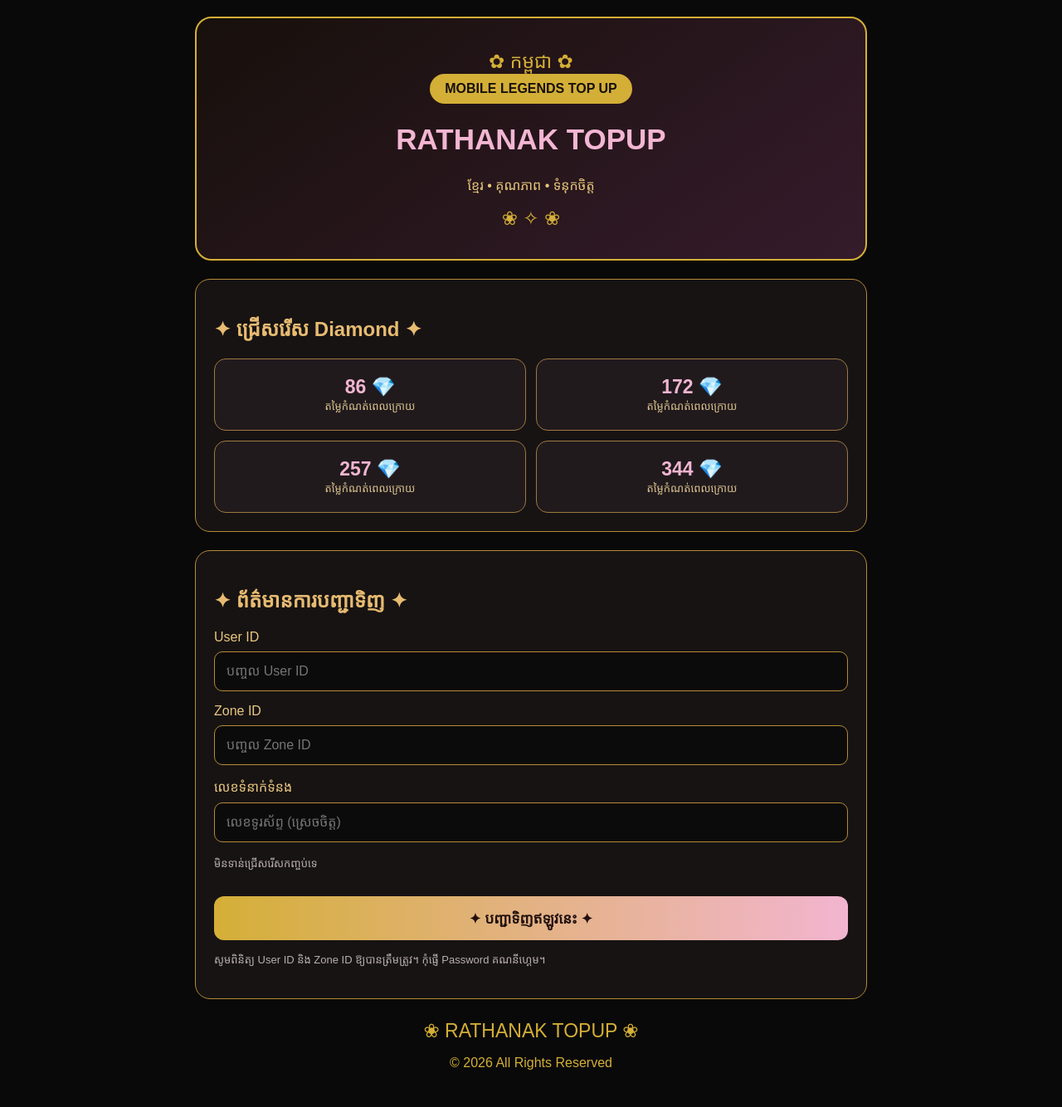
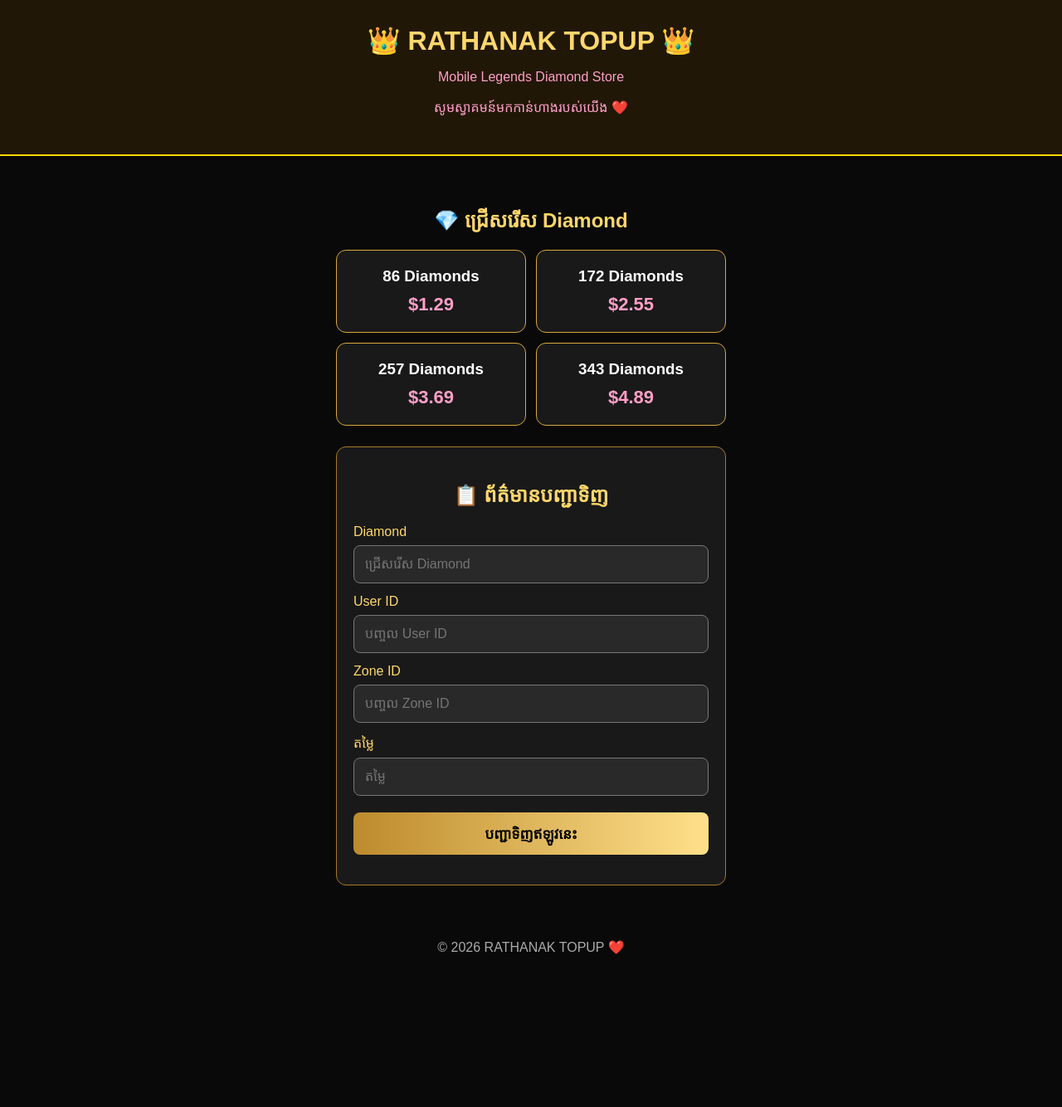
Before and after one commit to 8hmw8c2nt5-lang/Rathanaktopup, a plain HTML site: page index.html in a window 1280 px wide. Shown: the whole page at 83% size. After the commit the page ends 1176 px from the top, so only its background shows below. Drawn offline with Linux system fonts and the light colour scheme.

Commit message:
Update index.html

```diff
--- a/index.html
+++ b/index.html
@@ -3,153 +3,81 @@
 <html lang="km">
 <head>
 <meta charset="UTF-8">
-<meta name="viewport" content="width=device-width, initial-scale=1.0">
+<meta name="viewport" content="width=device-width, initial-scale=1">
 <title>RATHANAK TOPUP</title>
 <style>
 *{box-sizing:border-box}
-body{
- margin:0;background:#090909;color:white;
- font-family:Arial,sans-serif;
-}
-.wrap{max-width:850px;margin:auto;padding:20px}
-.hero{
- text-align:center;padding:35px 15px;
- border:2px solid #d4af37;border-radius:20px;
- background:linear-gradient(145deg,#17100b,#351b2b);
-}
-.hero h1{color:#f3b6d2;font-size:35px}
-.hero p{color:#e5c77a}
-.khmer{color:#d4af37;font-size:23px}
-.tag{
- display:inline-block;background:#d4af37;
- color:#17100b;padding:9px 18px;
- border-radius:30px;font-weight:bold;
-}
-.panel{
- margin-top:22px;padding:22px;
- background:#171313;border:1px solid #b58b37;
- border-radius:18px;
-}
-h2{color:#e7bb71}
-.packages{
- display:grid;grid-template-columns:repeat(2,1fr);
- gap:12px;
-}
-.pkg{
- background:#211a1d;color:white;
- border:1px solid #9e7940;
- border-radius:14px;padding:20px 8px;
- cursor:pointer;
-}
-.pkg b{display:block;color:#f0b5d1;font-size:23px}
-.pkg span{color:#d8c18c;font-size:13px}
-.pkg.selected{
- background:#49303b;border:2px solid #f0b5d1;
-}
-.field{display:block;margin:15px 0;color:#e8c77f}
-.field input{
- width:100%;padding:14px;margin-top:8px;
- border-radius:10px;border:1px solid #b58b37;
- background:#0c0b0b;color:white;font-size:16px;
-}
-.btn{
- width:100%;padding:15px;margin-top:15px;
- border:0;border-radius:12px;
- background:linear-gradient(90deg,#d4af37,#f2b5d0);
- color:#21100f;font-weight:bold;font-size:17px;
-}
-.note{color:#b9aeb1;font-size:13px;line-height:1.7}
-footer{text-align:center;padding:25px;color:#d4af37}
+body{margin:0;background:#090909;color:white;font-family:Arial,sans-serif}
+header{text-align:center;padding:30px 12px;background:#211707;border-bottom:2px solid gold}
+h1{color:#ffd76b;margin:0}
+header p{color:#ff9fc7}
+main{max-width:500px;margin:25px auto;padding:15px}
+h2{text-align:center;color:#ffd76b}
+.packages{display:grid;grid-template-columns:1fr 1fr;gap:12px}
+.package{background:#191919;border:1px solid #d6a83e;border-radius:12px;padding:20px 8px;text-align:center;cursor:pointer}
+.package.selected{background:#49300d;border:2px solid gold}
+.package h3{margin:0 0 10px}
+.price{font-size:22px;color:#ff9fc7;font-weight:bold}
+form{margin-top:25px;padding:20px;background:#191919;border:1px solid #a47a2c;border-radius:12px}
+label{display:block;color:#ffd76b;margin:13px 0 7px}
+input{width:100%;padding:13px;background:#292929;border:1px solid #777;border-radius:8px;color:white;font-size:16px}
+button{width:100%;padding:14px;margin-top:20px;background:linear-gradient(90deg,#bd8b2d,#ffe08a);border:0;border-radius:8px;font-size:17px;font-weight:bold}
+#result{text-align:center;color:#ff9fc7}
+footer{text-align:center;padding:25px;color:#aaa}
 </style>
 </head>
 <body>
-<main class="wrap">
-
-<header class="hero">
- <div class="khmer">✿ កម្ពុជា ✿</div>
- <span class="tag">MOBILE LEGENDS TOP UP</span>
- <h1>RATHANAK TOPUP</h1>
- <p>ខ្មែរ • គុណភាព • ទំនុកចិត្ត</p>
- <div class="khmer">❀ ✧ ❀</div>
+<header>
+<h1>👑 RATHANAK TOPUP 👑</h1>
+<p>Mobile Legends Diamond Store</p>
+<p>សូមស្វាគមន៍មកកាន់ហាងរបស់យើង ❤️</p>
 </header>
 
-<section class="panel">
- <h2>✦ ជ្រើសរើស Diamond ✦</h2>
- <div class="packages">
-  <button class="pkg" onclick="choose(this,'86 Diamonds')">
-   <b>86 💎</b><span>តម្លៃកំណត់ពេលក្រោយ</span>
-  </button>
-  <button class="pkg" onclick="choose(this,'172 Diamonds')">
-   <b>172 💎</b><span>តម្លៃកំណត់ពេលក្រោយ</span>
-  </button>
-  <button class="pkg" onclick="choose(this,'257 Diamonds')">
-   <b>257 💎</b><span>តម្លៃកំណត់ពេលក្រោយ</span>
-  </button>
-  <button class="pkg" onclick="choose(this,'344 Diamonds')">
-   <b>344 💎</b><span>តម្លៃកំណត់ពេលក្រោយ</span>
-  </button>
- </div>
-</section>
+<main>
+<h2>💎 ជ្រើសរើស Diamond</h2>
+<div class="packages">
+<div class="package" onclick="choose(this,'86','$1.29')">
+<h3>86 Diamonds</h3><div class="price">$1.29</div>
+</div>
+<div class="package" onclick="choose(this,'172','$2.55')">
+<h3>172 Diamonds</h3><div class="price">$2.55</div>
+</div>
+<div class="package" onclick="choose(this,'257','$3.69')">
+<h3>257 Diamonds</h3><div class="price">$3.69</div>
+</div>
+<div class="package" onclick="choose(this,'343','$4.89')">
+<h3>343 Diamonds</h3><div class="price">$4.89</div>
+</div>
+</div>
 
-<section class="panel">
- <h2>✦ ព័ត៌មានការបញ្ជាទិញ ✦</h2>
-
- <label class="field">User ID
-  <input id="uid" placeholder="បញ្ចូល User ID">
- </label>
-
- <label class="field">Zone ID
-  <input id="zone" placeholder="បញ្ចូល Zone ID">
- </label>
-
- <label class="field">លេខទំនាក់ទំនង
-  <input id="contact" placeholder="លេខទូរស័ព្ទ (ស្រេចចិត្ត)">
- </label>
-
- <p id="chosen" class="note">
- មិនទាន់ជ្រើសរើសកញ្ចប់ទេ
- </p>
-
- <button class="btn" onclick="order()">
- ✦ បញ្ជាទិញឥឡូវនេះ ✦
- </button>
-
- <p class="note">
- សូមពិនិត្យ User ID និង Zone ID ឱ្យបានត្រឹមត្រូវ។
- កុំផ្ញើ Password គណនីហ្គេម។
- </p>
-</section>
-
-<footer>
- <div class="khmer">❀ RATHANAK TOPUP ❀</div>
- <p>© 2026 All Rights Reserved</p>
-</footer>
-
+<form onsubmit="order(event)">
+<h2>📋 ព័ត៌មានបញ្ជាទិញ</h2>
+<label>Diamond</label>
+<input id="diamond" placeholder="ជ្រើសរើស Diamond" readonly required>
+<label>User ID</label>
+<input id="uid" placeholder="បញ្ចូល User ID" required>
+<label>Zone ID</label>
+<input id="zone" placeholder="បញ្ចូល Zone ID" required>
+<label>តម្លៃ</label>
+<input id="price" placeholder="តម្លៃ" readonly>
+<button type="submit">បញ្ជាទិញឥឡូវនេះ</button>
+<p id="result"></p>
+</form>
 </main>
 
+<footer>© 2026 RATHANAK TOPUP ❤️</footer>
+
 <script>
-let selected='';
-
-function choose(el,name){
- document.querySelectorAll('.pkg').forEach(
-  x=>x.classList.remove('selected')
- );
- el.classList.add('selected');
- selected=name;
- document.getElementById('chosen').textContent=
- 'កញ្ចប់ដែលបានជ្រើស៖ '+name;
+function choose(el,diamond,price){
+document.querySelectorAll('.package').forEach(p=>p.classList.remove('selected'));
+el.classList.add('selected');
+document.getElementById('diamond').value=diamond+' Diamonds';
+document.getElementById('price').value=price;
 }
-
-function order(){
- let uid=document.getElementById('uid').value.trim();
- let zone=document.getElementById('zone').value.trim();
-
- if(!selected||!uid||!zone){
-  alert('សូមជ្រើសរើស Diamond និងបំពេញ User ID / Zone ID');
-  return;
- }
-
- alert(
-  'ព័ត៌មានការបញ្ជាទិញ\\n'+
-  selected+'\\n'+
-  'User ID: '+
+function order(event){
+event.preventDefault();
+document.getElementById('result').innerText='នេះជាគំរូបញ្ជាទិញប៉ុណ្ណោះ។ មិនទាន់បានផ្ញើការបញ្ជាទិញទេ។';
+}
+</script>
+</body>
+</html>
```
